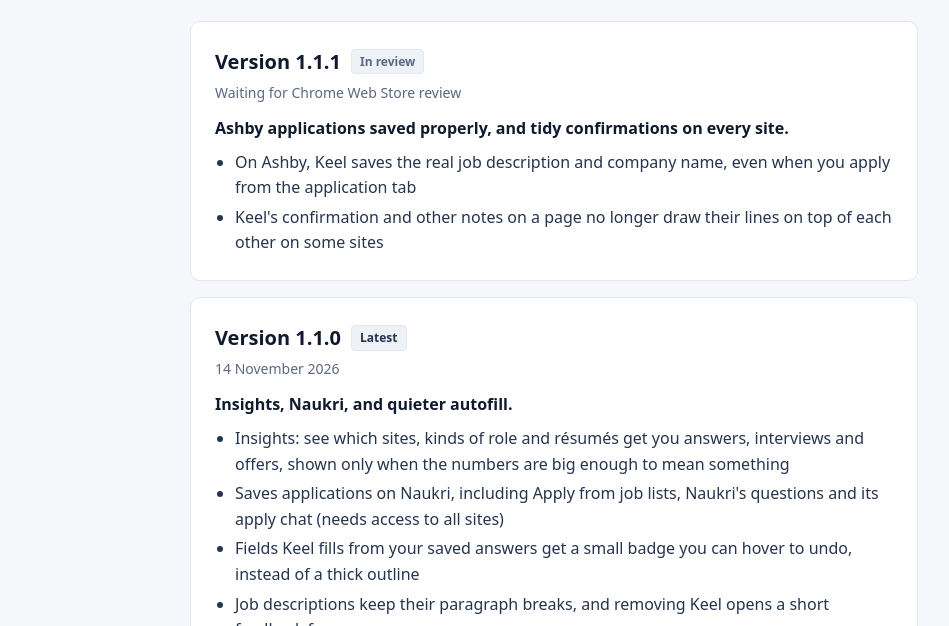
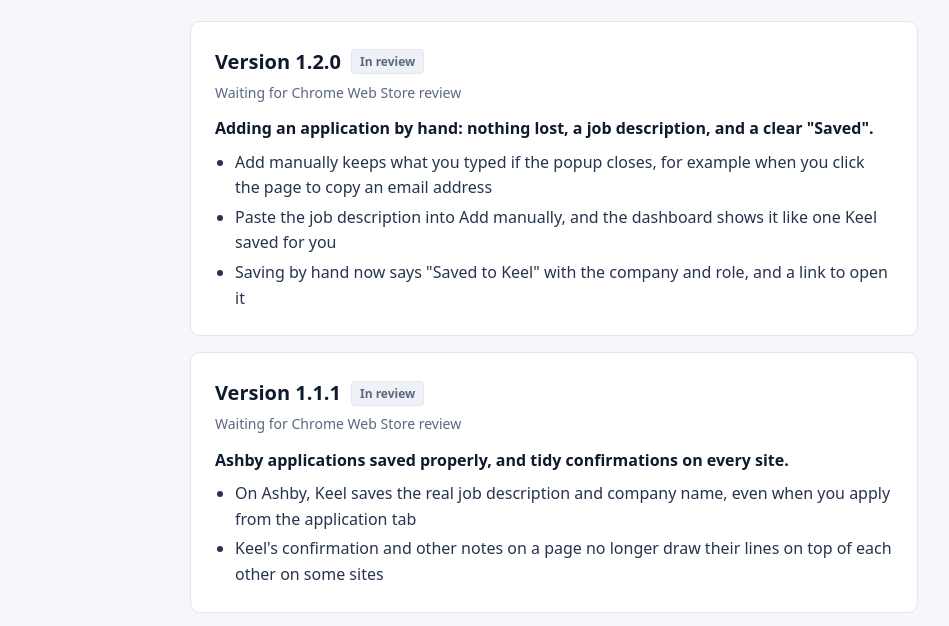
Before and after one commit to ankitsmt211/keel-site, a plain HTML site: page changelog/index.html in a window 1280 px wide. Shown: the part 174-800 px from the top of the page, without its empty margins (86-1035 px from the left). Drawn offline with Linux system fonts and the light colour scheme.

Commit message:
docs(changelog): stage v1.2.0 pending review on marketing site
Co-Authored-By: Claude Opus 5.5 <noreply@anthropic.com>

```diff
--- a/changelog/index.html
+++ b/changelog/index.html
@@ -17,6 +17,16 @@
 </header>
 <main class="wrap releases">
   <h1>Release notes</h1>
+    <article class="release" id="v1.2.0">
+      <h2>Version 1.2.0 <span class="tag tag-pending">In review</span></h2>
+      <p class="release-meta">Waiting for Chrome Web Store review</p>
+      <p class="release-headline">Adding an application by hand: nothing lost, a job description, and a clear &quot;Saved&quot;.</p>
+      <ul>
+        <li>Add manually keeps what you typed if the popup closes, for example when you click the page to copy an email address</li>
+        <li>Paste the job description into Add manually, and the dashboard shows it like one Keel saved for you</li>
+        <li>Saving by hand now says &quot;Saved to Keel&quot; with the company and role, and a link to open it</li>
+      </ul>
+    </article>
     <article class="release" id="v1.1.1">
       <h2>Version 1.1.1 <span class="tag tag-pending">In review</span></h2>
       <p class="release-meta">Waiting for Chrome Web Store review</p>
```
